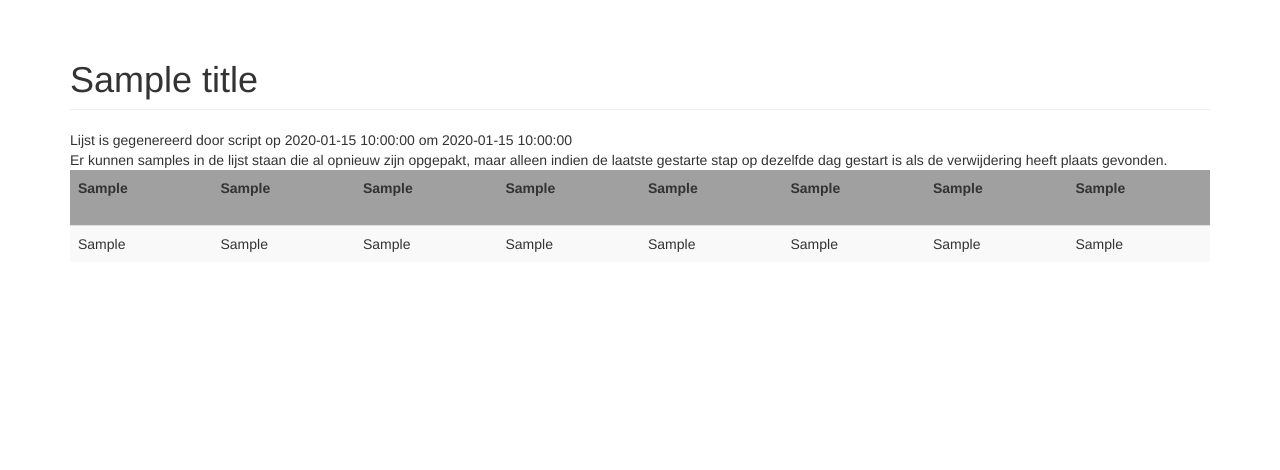
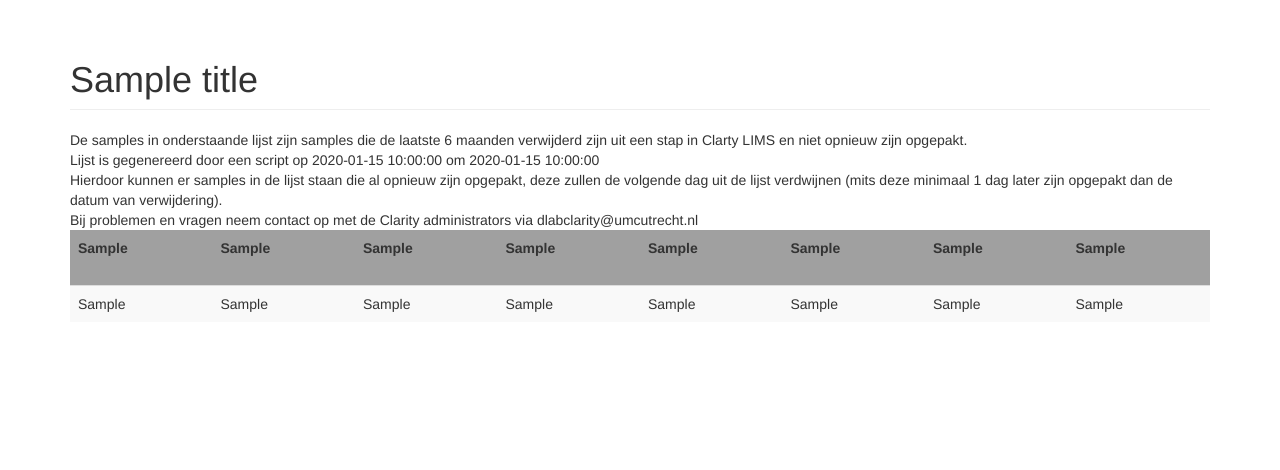
Before and after one commit to UMCUGenetics/clarity_portal, a Flask app: template portal/templates/removed_samples.html in a window 1280 px wide. Shown: the part 52-522 px from the top of the page. Before the commit the page ends 304 px from the top, so only its background shows below. Run offline with Flask 2, Linux system fonts and the light colour scheme; the template is opened without the code that fills it: most values are stand-ins (such as "Sample title", 1, 10 or a date in 2020); some libraries are stand-ins or nearby versions.

Commit message:
textual adjustments

```diff
--- a/portal/templates/no_file.html
+++ b/portal/templates/no_file.html
@@ -2,5 +2,5 @@
 
 {% block app_content %}
     <h1 class="page-header">{{ title }}</h1>
-    <div>Er is geen script output aanwezig, contacteer Linda en/of Robert</div>
+    <div>Er is geen script output aanwezig, contacteer de Clarity administrators via dlabclarity@umcutrecht.nl</div>
 {% endblock %}
--- a/portal/templates/removed_samples.html
+++ b/portal/templates/removed_samples.html
@@ -2,8 +2,10 @@
 
 {% block app_content %}
     <h1 class="page-header">{{ title }}</h1>
-    <div>Lijst is gegenereerd door script op {{ date }} om {{ time }}</div>
-    <div>Er kunnen samples in de lijst staan die al opnieuw zijn opgepakt, maar alleen indien de laatste gestarte stap op dezelfde dag gestart is als de verwijdering heeft plaats gevonden.</div>
+    <div>De samples in onderstaande lijst zijn samples die de laatste 6 maanden verwijderd zijn uit een stap in Clarty LIMS en niet opnieuw zijn opgepakt.</div>
+    <div>Lijst is gegenereerd door een script op {{ date }} om {{ time }}</div>
+    <div>Hierdoor kunnen er samples in de lijst staan die al opnieuw zijn opgepakt, deze zullen de volgende dag uit de lijst verdwijnen (mits deze minimaal 1 dag later zijn opgepakt dan de datum van verwijdering).</div>
+    <div>Bij problemen en vragen neem contact op met de Clarity administrators via dlabclarity@umcutrecht.nl</div>
     <div>
         <table class="table table-fixed table-striped table-hover table-responsive">
             <thead>
```
